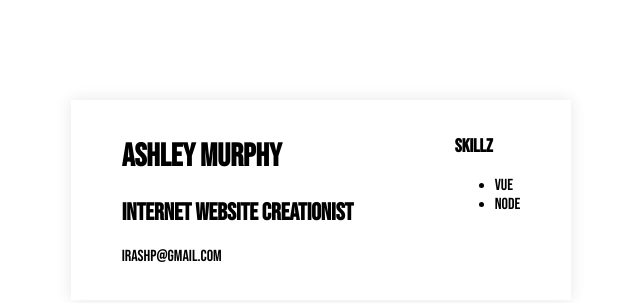
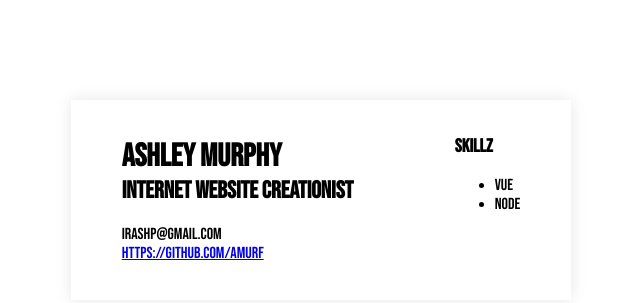
Before and after one commit to amurf/amurf.dev, a plain HTML site: page index.html in a window 1280 px wide. Shown: the part 208-511 px from the top of the page, without its empty margins (319-959 px from the left). Drawn offline with Linux system fonts and the light colour scheme.

Commit message:
sort out heading alignment, less marign/padding

```diff
--- a/index.html
+++ b/index.html
@@ -74,6 +74,21 @@
         right: 0;
       }
 
+      .details a, .details p {
+        margin: 0;
+        padding: 0;
+      }
+
+      .details h1 {
+        margin-bottom: 0;
+        padding-bottom: 0;
+      }
+
+      .details h2 {
+        margin-top: 0;
+        padding-top: 0;
+      }
+
       @media only screen and (max-width: 600px) {
         .card {
           transform: rotate(270deg);
@@ -116,6 +131,8 @@
               <h1>Ashley Murphy</h1>
               <h2>Internet Website creationist</h2>
               <p>irashp@gmail.com</p>
+              <a href="#">https://github.com/amurf</a>
+              </p>
             </div>
 
             <div class="skills-projects">
```
